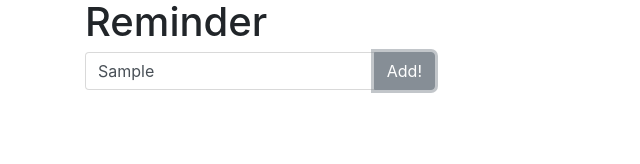
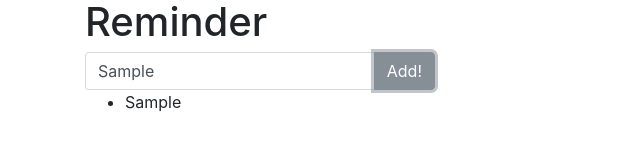
Before and after one commit to pawellesniowski/react-9-reminder, a React (Create React App) app: page / in a window 1280 px wide. Both pictures are taken after typing "Sample" into the empty fields and a click on the button "Add!". Shown: the top 164 px of the page, without its empty margins (0-640 px from the left). Built offline with nearby package versions, Linux system fonts and the light colour scheme.

Commit message:
added diplayReminders

```diff
--- a/src/components/App.js
+++ b/src/components/App.js
@@ -19,8 +19,26 @@
         this.props.actionCreatorAddReminder(this.state.text);
     }
 
+    displayReminders(){
+        const { reminders } = this.props;
+
+        return(
+            <div>
+                <ul>
+                    {reminders.map(reminder=>{
+                        return(
+                            <li key={reminder.id}>
+                                {reminder.text}
+                            </li>
+                        );
+                    })}
+                </ul>
+
+            </div>
+        );
+    }
+
     render(){
-        console.log("props in render method: ", this.props);
         return(
             <div className="app container">
                 <div className="row">
@@ -42,11 +60,15 @@
                                     onChange={event=>this.setState({text:event.target.value})}
                                 />
                                 <div className="input-group-btn"> {/*this ensures proper alignment of button */}
-                                    <button className="btn btn-secondary" type="button" onClick={()=>this.addReminder()}>Add!</button> {/*2*/}
+                                    <button className="btn btn-secondary" type="button" onClick={()=>this.addReminder()}>Add!</button>
                                 </div>
                             </div>
                     </div>
                 </div>
+
+
+                {this.displayReminders()}
+
 
             </div>
         );
@@ -59,8 +81,6 @@
     return bindActionCreators({actionCreatorAddReminder}, dispatch);
 }
 
-
-
 function mapStateToProps(state){
     return {
         reminders: state
```
